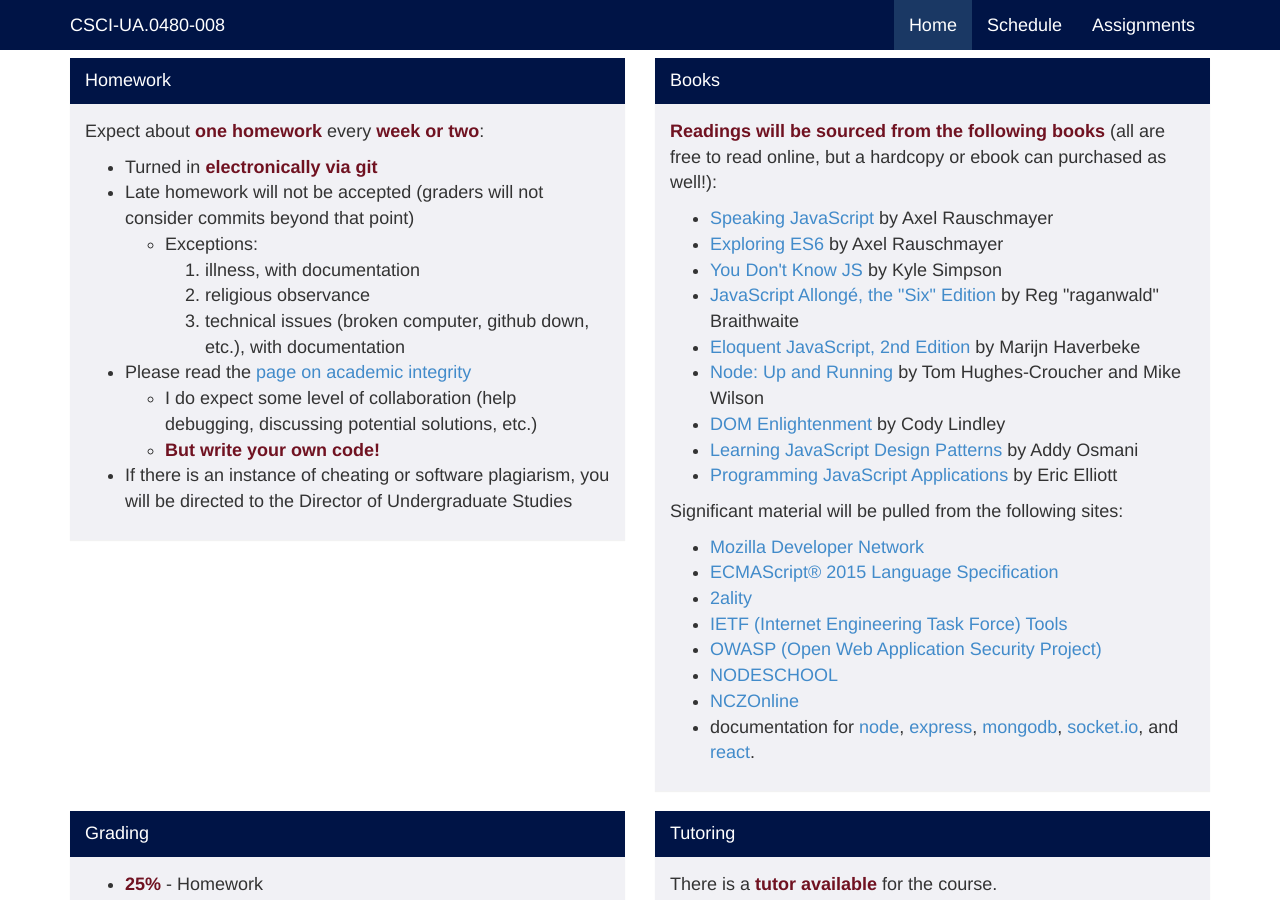
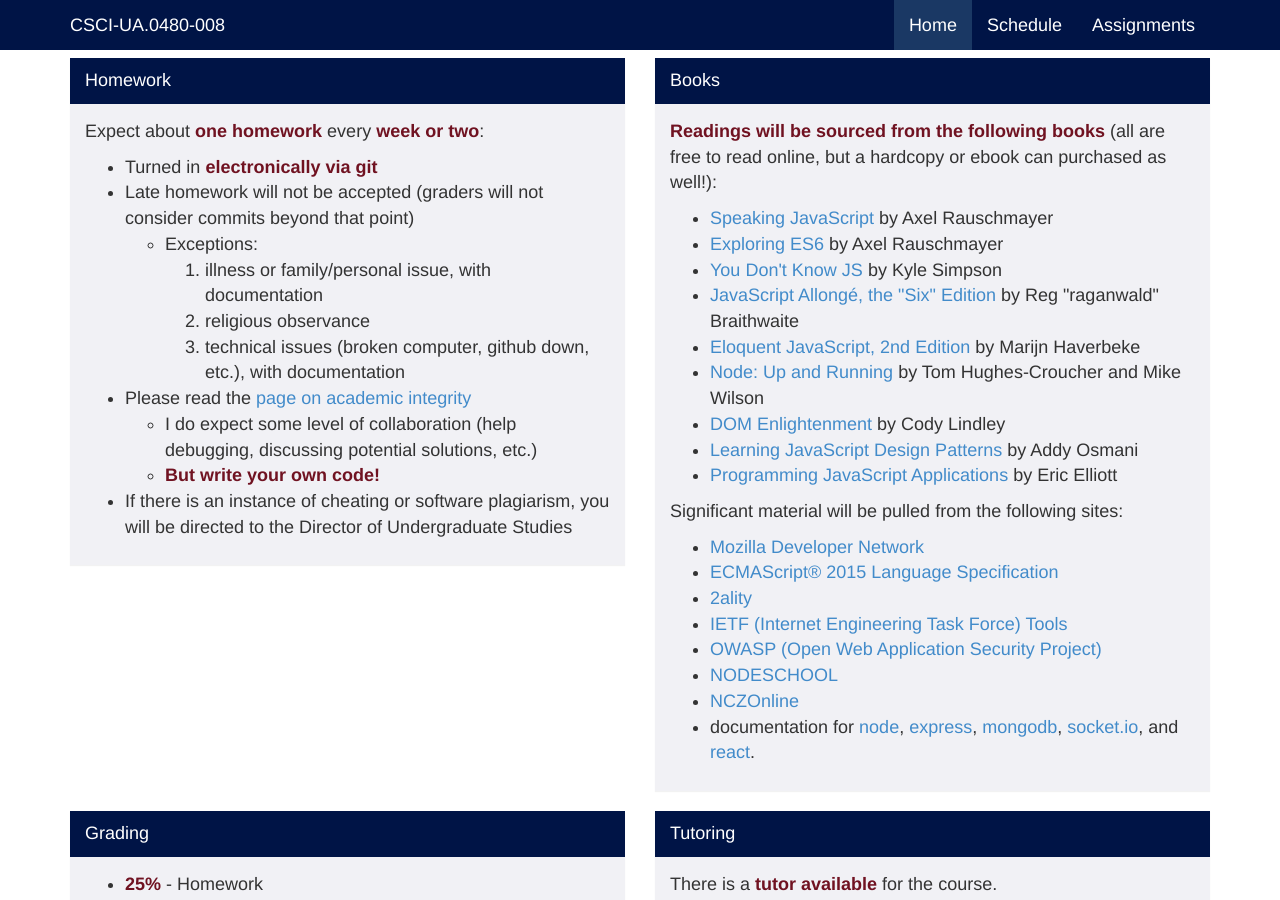
Before and after one commit to foureyes/csci-ua.0480-spring2017-008, a Jekyll site: the page built from index.markdown, in a window 1280 px wide and 900 px high, scrolled down 1115 px. Built offline with Jekyll 4.4.1, drawn with Linux system fonts in a browser that asks for light colours.

Commit message:
add personal issue / family issue to hw policy

```diff
--- a/index.markdown
+++ b/index.markdown
@@ -99,7 +99,7 @@ Expect about __one homework__ every __week or two__:
 * Turned in __electronically via git__
 * Late homework will not be accepted (graders will not consider commits beyond that point)
     * Exceptions:
-        1. illness, with documentation
+        1. illness or family/personal issue, with documentation
         2. religious observance
         3. technical issues (broken computer, github down, etc.), with documentation
 * Please read the [page on academic integrity](http://www.cs.nyu.edu/webapps/content/academic/undergrad/academic_integrity)
```
